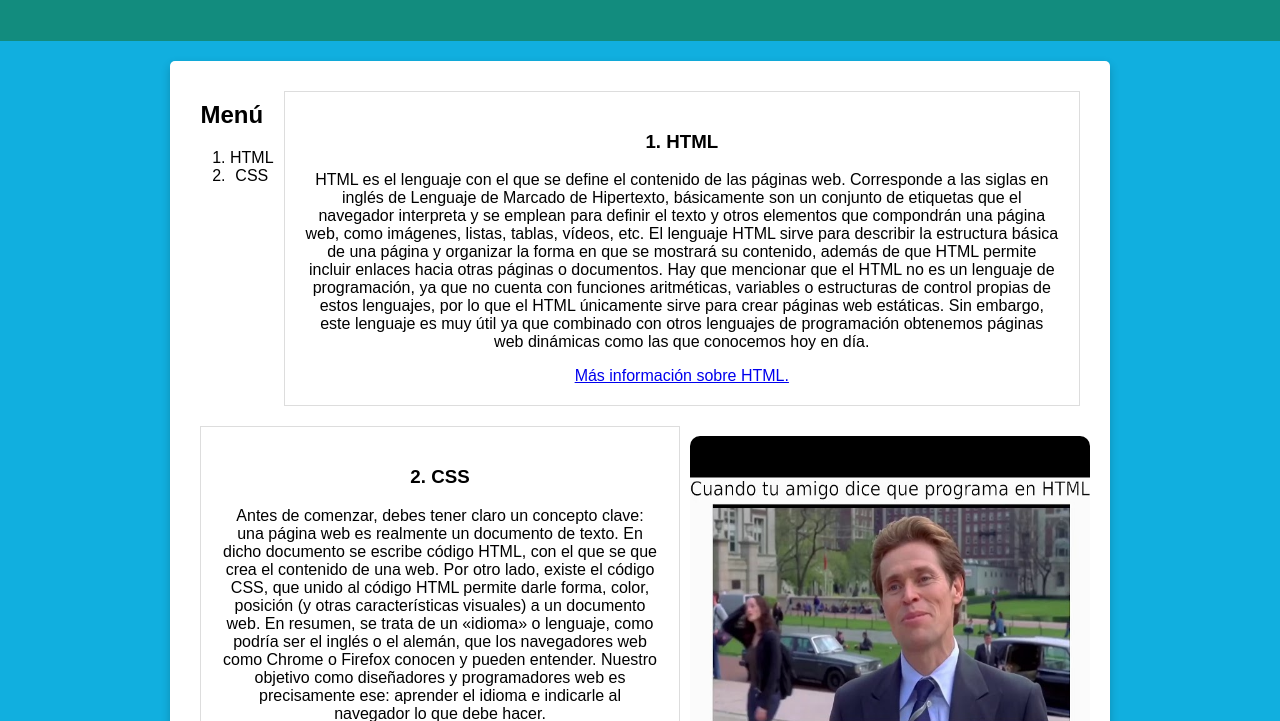
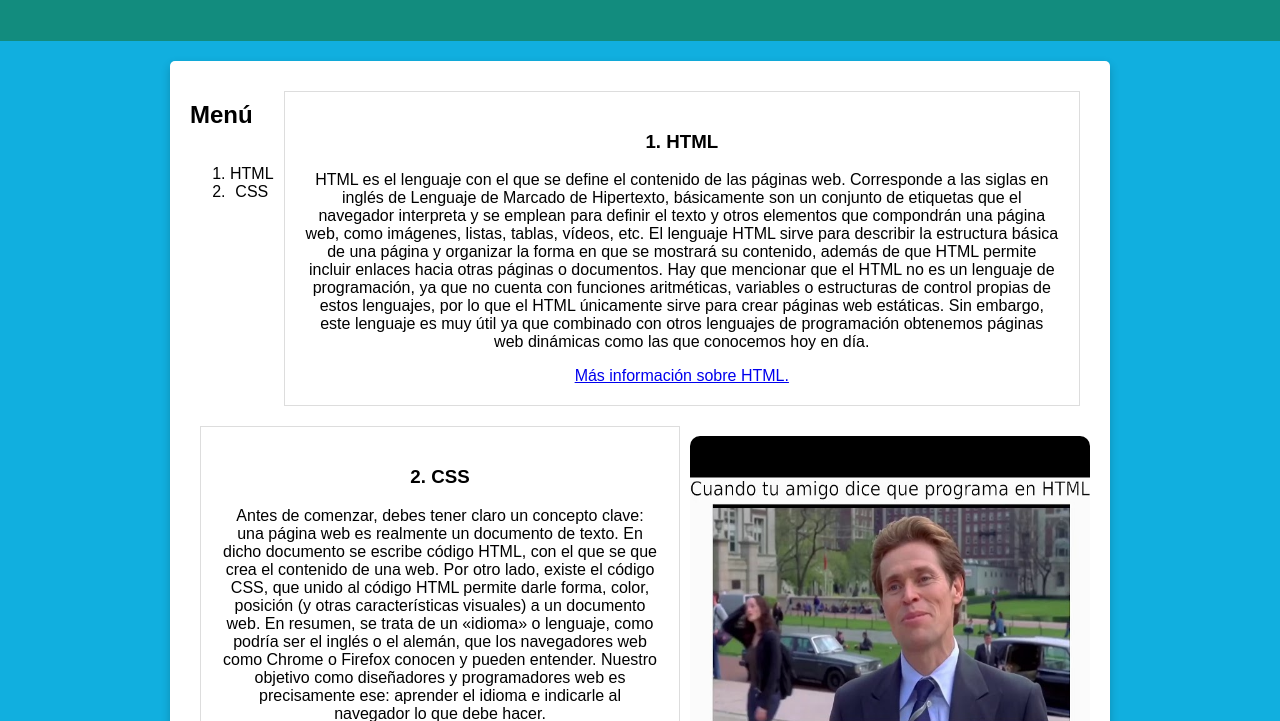
Before and after one commit to davidgonzalocordon/Taller-HTML-y-CSS-2, a plain HTML site: page Index.html in a window 1280 px wide. Shown: the part 79-800 px from the top of the page. Drawn offline with Linux system fonts and the light colour scheme.

Commit message:
css actualizado

```diff
--- a/Styles/stylesIndex.css
+++ b/Styles/stylesIndex.css
@@ -24,6 +24,12 @@ main.container {
   border-radius: 5px;
   box-shadow: 0 4px 10px rgba(0, 0, 0, 0.2);
   text-align: center;
+}
+
+.menu-container {
+  display: flex;
+  flex-direction: column; /* Apila los elementos verticalmente */
+  align-items: flex-start; /* Alinea los elementos al inicio (izquierda) */
 }
 
 .flex-item {
```
